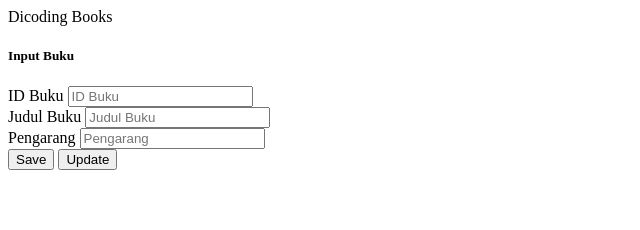
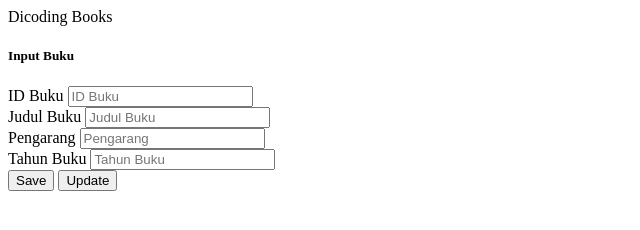
Before and after one commit to Dnafisah/test, a plain HTML site: page DicodingBooks/src/index.html in a window 1280 px wide. Shown: the whole page, without its empty margins (0-640 px from the left). Drawn offline with Linux system fonts and the light colour scheme.

Commit message:
perubahan baru

```diff
--- a/DicodingBooks/src/index.html
+++ b/DicodingBooks/src/index.html
@@ -32,6 +32,10 @@
             <input id="inputBookAuthor" type="text" class="form-control" placeholder="Pengarang">
           </div>
           <div class="form-group">
+            <label for="inputBookYear">Tahun Buku</label>
+            <input id="inputBookYear" type="text" class="form-control" placeholder="Tahun Buku">
+          </div>
+          <div class="form-group">
             <button id="buttonSave" class="btn btn-success">Save</button>
             <button id="buttonUpdate" class="btn btn-primary">Update</button>
           </div>
```
